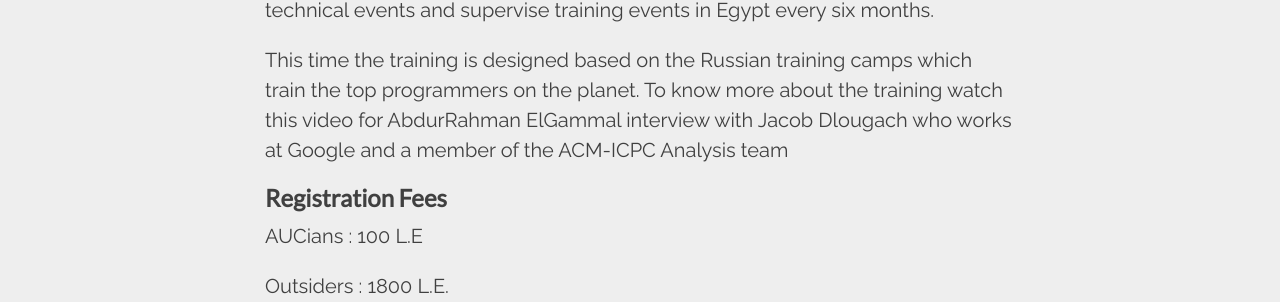
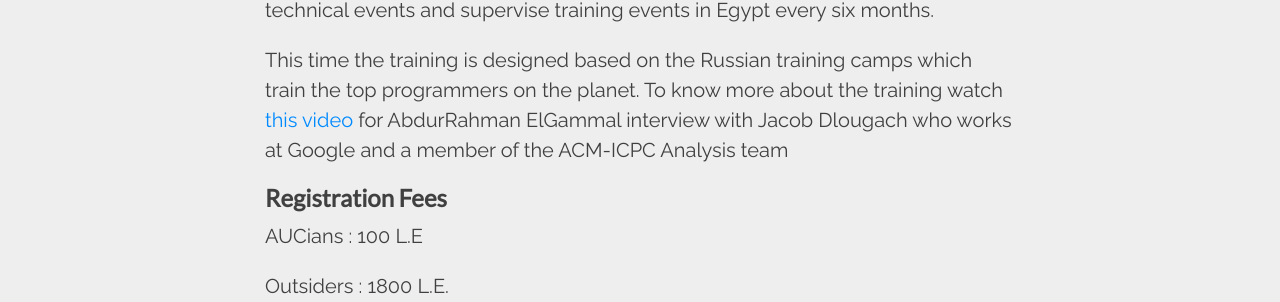
Before and after one commit to CSEA-AUC/Website, a Jekyll site: the page built from _posts/Announcements/2017-01-22-spring-programming-camp.md, in a window 1280 px wide and 900 px high, scrolled down 905 px. Shown: the part 212-514 px from the top of the window. Built offline with Jekyll 4.4.1, drawn with Linux system fonts in a browser that asks for light colours; nearby versions of some CDN libraries; part of the change alters nothing that is shown.

```diff
--- a/_posts/Announcements/2017-01-22-spring-programming-camp.md
+++ b/_posts/Announcements/2017-01-22-spring-programming-camp.md
@@ -31,7 +31,7 @@ Engineer AbdurRahman ElGammal is the owner of the American company MeNooN LLC fo
 He travels around the world and participate in international technical events and supervise training events in Egypt every six months.
 
 This time the training is designed based on the Russian training camps which train the top programmers on the planet.
-To know more about the training watch this video for AbdurRahman ElGammal interview with Jacob Dlougach who works at Google and a member of the ACM-ICPC Analysis team
+To know more about the training watch [this video](https://www.facebook.com/abdurrahman.elgammal/videos/10155530997590065) for AbdurRahman ElGammal interview with Jacob Dlougach who works at Google and a member of the ACM-ICPC Analysis team
 
 ### Registration Fees
 AUCians : 100 L.E
```
